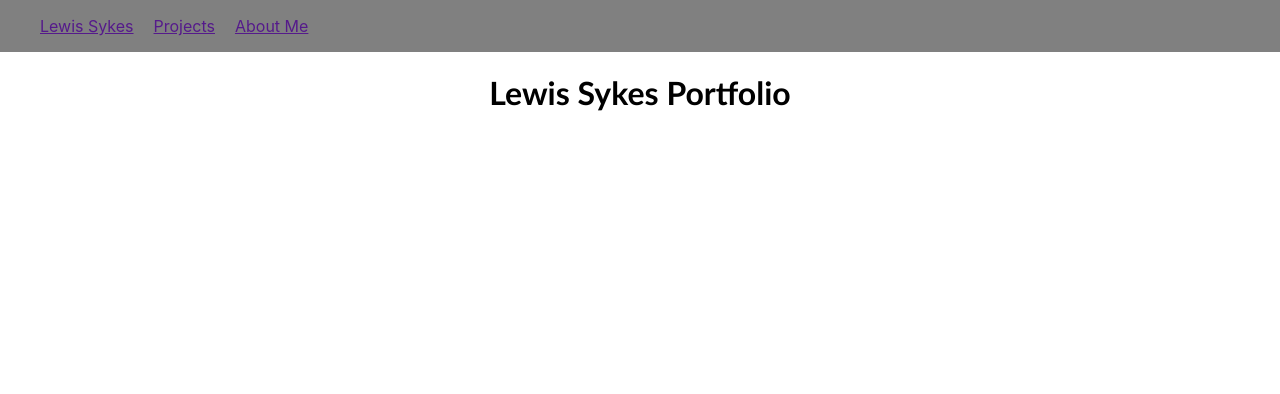
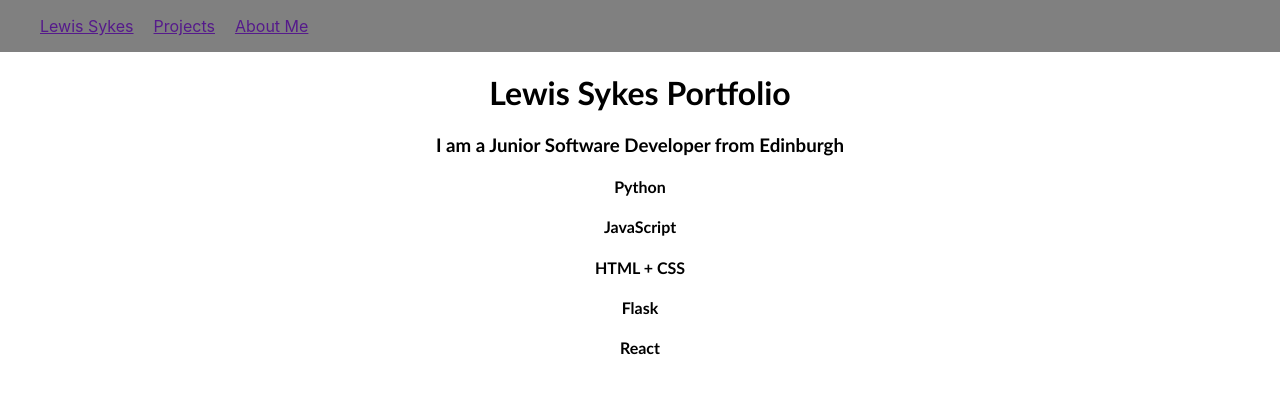
Before and after one commit to lewissykes95/lewis_sykes_portfolio, a React (Create React App) app: page / in a window 1280 px wide. Shown: the top 394 px of the page. Built offline with nearby package versions, Linux system fonts and the light colour scheme.

Commit message:
added languages

```diff
--- a/src/components/Title.js
+++ b/src/components/Title.js
@@ -10,7 +10,17 @@ const PortfolioTitle = () => {
         <>
 
             <Title>Lewis Sykes Portfolio</Title>
+            <About>I am a Junior Software Developer from Edinburgh</About>
+            <Skills>
+                <Items>Python</Items>
+                <Items>JavaScript</Items>
+                <Items>HTML + CSS</Items>
+            </Skills>
 
+            <Frameworks>
+                <Items>Flask</Items>
+                <Items>React</Items>
+            </Frameworks>
 
         </>
 
@@ -26,3 +36,17 @@ const Title = styled.h1`
 font-family: 'Gill Sans', 'Gill Sans MT', Calibri, 'Trebuchet MS', sans-serif;
 
 `
+
+const About = styled.h3`
+font-family: 'Gill Sans', 'Gill Sans MT', Calibri, 'Trebuchet MS', sans-serif;
+`
+
+const Skills = styled.div``
+
+
+const Frameworks = styled.div``
+
+
+const Items = styled.h4`
+font-family: 'Gill Sans', 'Gill Sans MT', Calibri, 'Trebuchet MS', sans-serif;
+`
--- a/src/containers/PortfolioContainer.js
+++ b/src/containers/PortfolioContainer.js
@@ -10,7 +10,7 @@ const PortfolioContainter = () => {
 
         <>
             <NavBar/>
-           <PortfolioTitle/>
+            <PortfolioTitle/>
 
         </>
 
```
